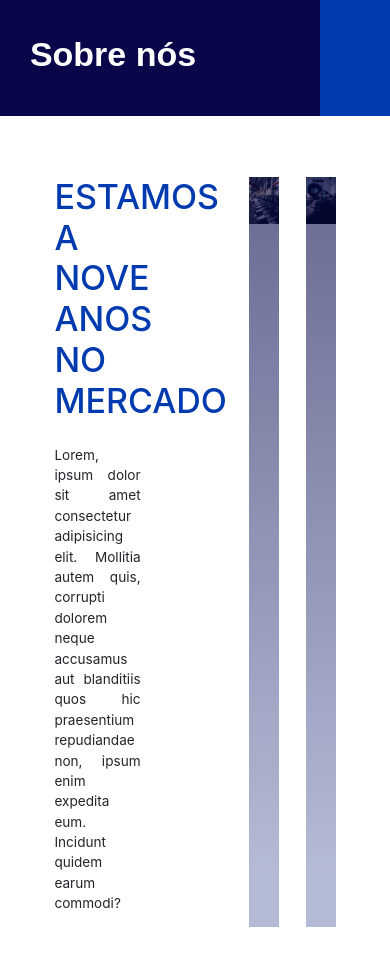
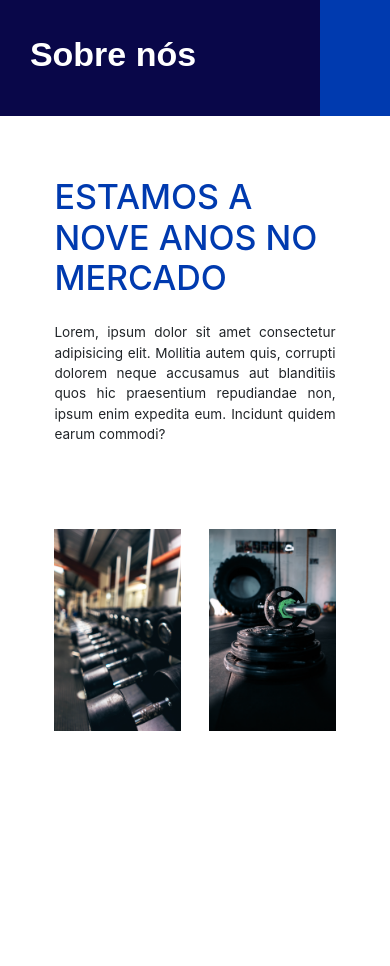
Before and after one commit to Leandro0101/rlw-ecommerce-nodejs, a React (Create React App) app in the folder web/: page /about in a window 390 px wide. Shown: the top 966 px of the page. After the commit the page ends 844 px from the top, so only its background shows below. Built offline with nearby package versions, Linux system fonts and the light colour scheme; a web font is replaced by a local one.

Commit message:
responsiveness of the updated layout

```diff
--- a/web/src/pages/about/index.js
+++ b/web/src/pages/about/index.js
@@ -12,21 +12,21 @@ function About() {
             </header>
 
             <section className="section-about row mt-2">
-                <div className="bio col-6">
+                <div className="bio col-md-6">
                     <h1>ESTAMOS A NOVE ANOS NO MERCADO</h1>
                     <p>
                         Lorem, ipsum dolor sit amet consectetur adipisicing elit. Mollitia autem quis, corrupti dolorem neque accusamus aut blanditiis quos hic praesentium repudiandae non, ipsum enim expedita eum. Incidunt quidem earum commodi?
                     </p>
                 </div>
 
-                <div className="image col-6">
+                <div className="image col-md-6 row">
                     <div className="img">
                         <div className="color-top"></div>
-                        <img className="img-fluid" src={about1} alt="" srcset=""/>
+                        <img className="img-fluid" src={about1} />
                     </div>
                     <div className="img">
                         <div className="color-top"></div>
-                        <img className="img-fluid" src={about2} alt="" srcset=""/>
+                        <img className="img-fluid" src={about2} />
                     </div>
                 </div>
             </section>
--- a/web/src/pages/about/styles.css
+++ b/web/src/pages/about/styles.css
@@ -31,22 +31,13 @@
 }
 
 .section-about .image {
+    margin: auto;
     display: grid;
     grid-template-columns: 1fr 1fr;
     grid-gap: 2rem;
-    padding: 4rem;
+    padding: 1.2rem 4rem 1rem 4rem;
 }
 
 .section-about .img {
     position: relative;
-    /* background: rgb(9, 7, 73);
-    background: linear-gradient(180deg, rgba(9, 7, 73, 1) 0%, rgba(5, 27, 114, 1) 71%, rgba(0, 58, 175, 1) 100%); */
 }
-
-.section-about .img .color-top {
-    position: absolute;
-    width: 100%;
-    height: 100%;
-    background: rgb(5,7,73);
-background: linear-gradient(180deg, rgba(5,7,73,0.6) 1%, rgba(5,27,114,0.3) 92%);
-}
```
